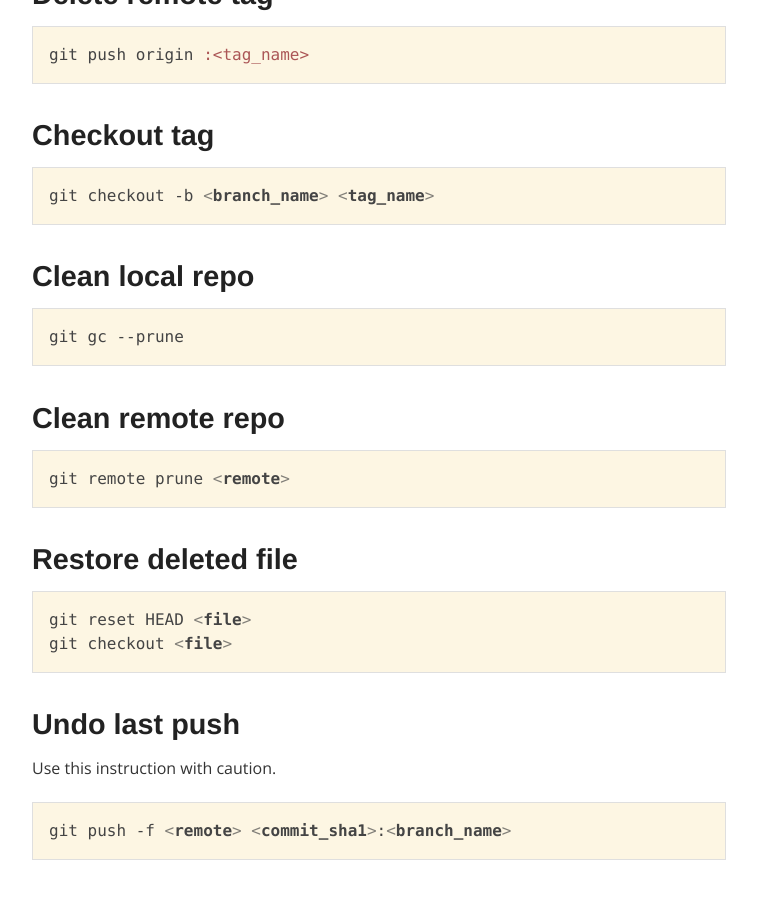
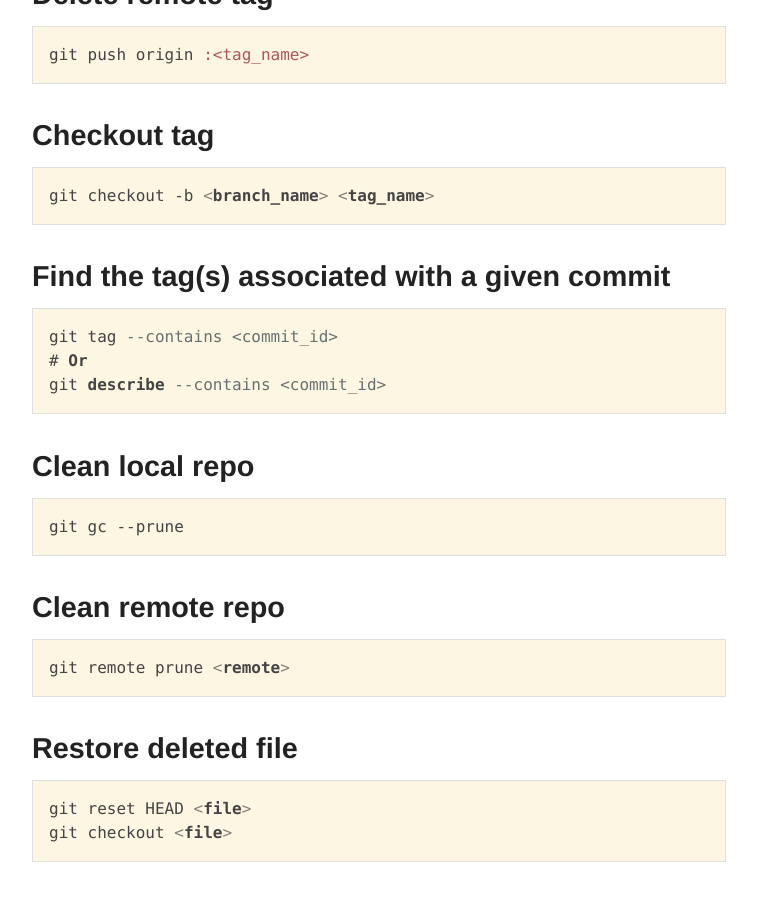
Before and after one commit to satanas/site, a Jekyll site: the page built from cheatsheets/git/index.md, in a window 1280 px wide and 900 px high, scrolled down 2206 px. Shown: the whole window, without its empty margins (261-1018 px from the left). Built offline with Jekyll 4.4.1, drawn with Linux system fonts in a browser that asks for light colours; nearby versions of some CDN libraries; comment, search, counter and statistics services are not loaded.

Commit message:
Adding recipe to find the tags associated with a commit

```diff
--- a/cheatsheets/git/index.md
+++ b/cheatsheets/git/index.md
@@ -98,6 +98,14 @@ git push origin :<tag_name>
 
 ~~~bash
 git checkout -b <branch_name> <tag_name>
+~~~
+
+### Find the tag(s) associated with a given commit
+
+~~~bash
+git tag --contains <commit_id>
+# Or
+git describe --contains <commit_id>
 ~~~
 
 ### Clean local repo
```
